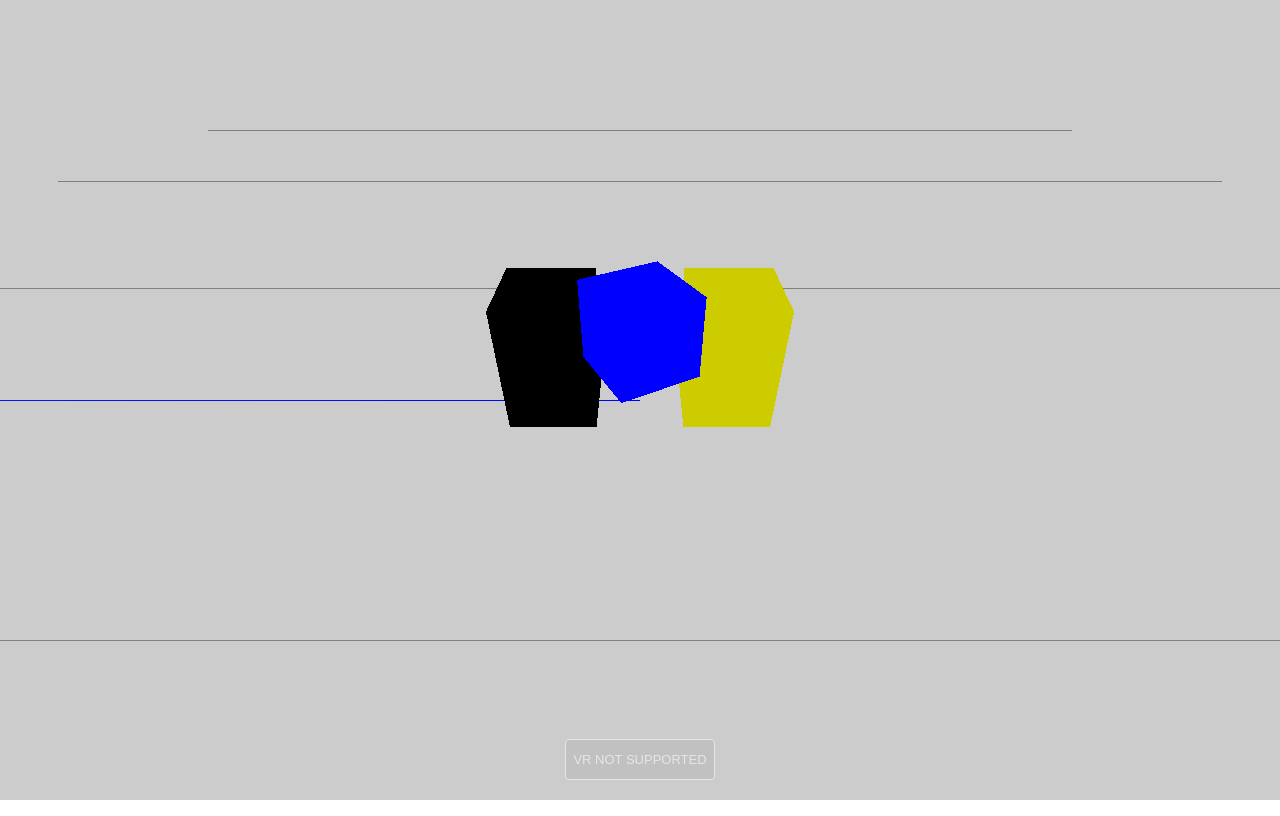
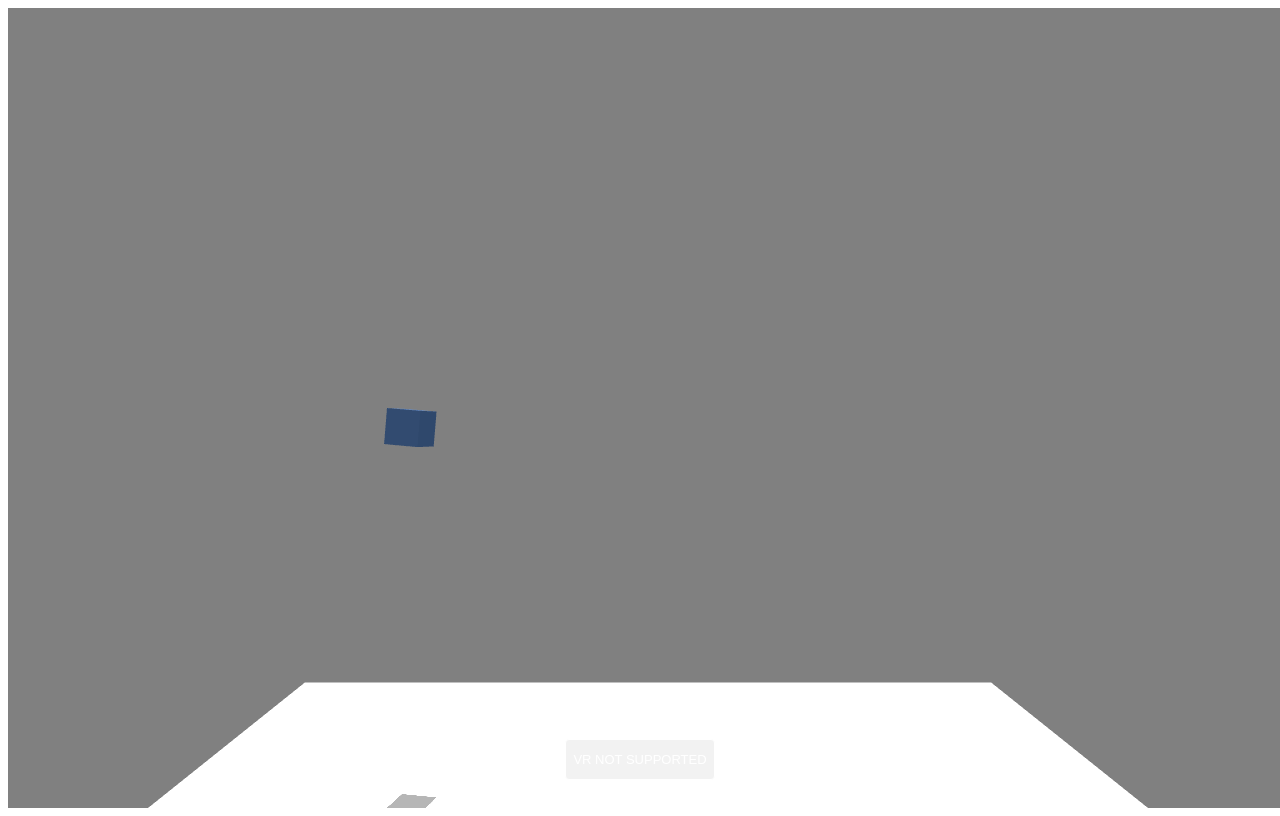
Before and after one commit to rimka023/sae_402, a website: page index2.html in a window 1280 px wide. Drawn offline with nearby package versions, Linux system fonts and the light colour scheme; animation ran at ten frames a second.

Commit message:
Amélioration Vr début interaction objet

```diff
--- a/index2.html
+++ b/index2.html
@@ -1,19 +1,14 @@
 <!DOCTYPE html>
-<html>
+<html lang="en">
+	<head>
+		<title>three.js vr - dragging</title>
+		<meta charset="utf-8">
+		<meta name="viewport" content="width=device-width, initial-scale=1.0, user-scalable=no">
+	</head>
+	<body>
 
-<head>
-    <meta charset="utf-8" />
-    <title>Three.js Cube</title>
-    <style>
-        body {
-            margin: 0;
-            overflow: hidden;
-        }
-    </style>
-</head>
-
-<body>
-    <script src="https://cdn.jsdelivr.net/npm/three@0.131.2/build/three.min.js"></script>
+		<!-- Import maps polyfill -->
+		<!-- Remove this when import maps will be widely supported -->
 		<script async src="https://unpkg.com/es-module-shims@1.6.3/dist/es-module-shims.js"></script>
 
 		<script type="importmap">
@@ -33,89 +28,116 @@
             import { VRButton } from './node_modules/three/examples/jsm/webxr/VRButton.js';
             import { XRControllerModelFactory } from './node_modules/three/examples/jsm/webxr/XRControllerModelFactory.js';
 
-        // Create a Three.js scene
-        const scene = new THREE.Scene();
-        let room;
+			let container;
+			let camera, scene, renderer;
 			let controller1, controller2;
 			let controllerGrip1, controllerGrip2;
 
-        // Create a camera
-        const camera = new THREE.PerspectiveCamera(
-            75, // Field of view
-            window.innerWidth / window.innerHeight, // Aspect ratio
-            0.1, // Near clipping plane
-            1000 // Far clipping plane
-        );
-        camera.position.x = 10
-        camera.position.y = 8
-        camera.position.z = 0
+			let raycaster;
 
-        // Create a renderer
-        const renderer = new THREE.WebGLRenderer();
-        renderer.setSize(window.innerWidth, window.innerHeight);
-        document.body.appendChild(renderer.domElement);
-        document.body.appendChild( VRButton.createButton( renderer ) );
+			const intersected = [];
+			const tempMatrix = new THREE.Matrix4();
 
-        // Create a cube
-        const cubeGeometry = new THREE.BoxGeometry(1, 1, 1);
-        const geometry = new THREE.BoxGeometry(2, 3, 2);
-        const cubeMaterial = new THREE.MeshBasicMaterial({ color: Math.random() < 0.5 ? 0xff0000 : 0x0000ff });
-        const recyclage = new THREE.MeshBasicMaterial({ color: 0xcccc00 });
-        const pasrecyclage = new THREE.MeshBasicMaterial({ color: 0x000000 });
-        const cube = new THREE.Mesh(cubeGeometry, cubeMaterial);
-        const cube1 = new THREE.Mesh(geometry, recyclage);
-        const cube2 = new THREE.Mesh(geometry, pasrecyclage);
+			let controls, group;
 
-        scene.add(cube, cube2, cube1);
-        //----------PIECE----------------
-        room = new THREE.LineSegments(
-					new BoxLineGeometry( 60, 60, 60, 5, 5, 5 ).translate( 0, 30, 0 ),
-					new THREE.LineBasicMaterial( { color: 0x808080 } )
-			    );
+			init();
+			animate();
 
+			function init() {
 
-		scene.add( room );
+				container = document.createElement( 'div' );
+				document.body.appendChild( container );
 
-        function onSelectStart() {
+				scene = new THREE.Scene();
+				scene.background = new THREE.Color( 0x808080 );
 
-            this.userData.isSelecting = true;
+				camera = new THREE.PerspectiveCamera( 50, window.innerWidth / window.innerHeight, 0.1, 10 );
+				camera.position.set( 0, 1.6, 3 );
+
+				controls = new OrbitControls( camera, container );
+				controls.target.set( 0, 1.6, 0 );
+				controls.update();
+
+				const floorGeometry = new THREE.PlaneGeometry( 4, 4 );
+				const floorMaterial = new THREE.MeshStandardMaterial( {
+					color: 0xeeeeee,
+					roughness: 1.0,
+					metalness: 0.0
+				} );
+				const floor = new THREE.Mesh( floorGeometry, floorMaterial );
+				floor.rotation.x = - Math.PI / 2;
+				floor.receiveShadow = true;
+				scene.add( floor );
+
+				scene.add( new THREE.HemisphereLight( 0x808080, 0x606060 ) );
+
+				const light = new THREE.DirectionalLight( 0xffffff );
+				light.position.set( 0, 6, 0 );
+				light.castShadow = true;
+				light.shadow.camera.top = 2;
+				light.shadow.camera.bottom = - 2;
+				light.shadow.camera.right = 2;
+				light.shadow.camera.left = - 2;
+				light.shadow.mapSize.set( 4096, 4096 );
+				scene.add( light );
+
+				group = new THREE.Group();
+				scene.add( group );
+
+				const geometries = [
+					new THREE.BoxGeometry( 0.2, 0.2, 0.2 )
+				];
+
+				for ( let i = 0; i < 1; i ++ ) {
+
+					const geometry = geometries[ Math.floor( Math.random() * geometries.length ) ];
+					const material = new THREE.MeshStandardMaterial( {
+						color: Math.random() * 0xffffff,
+						roughness: 0.7,
+						metalness: 0.0
+					} );
+
+					const object = new THREE.Mesh( geometry, material );
+
+					object.position.x = Math.random() * 4 - 2;
+					object.position.y = Math.random() * 2;
+					object.position.z = Math.random() * 4 - 2;
+
+					object.rotation.x = Math.random() * 2 * Math.PI;
+					object.rotation.y = Math.random() * 2 * Math.PI;
+					object.rotation.z = Math.random() * 2 * Math.PI;
+
+					object.scale.setScalar( Math.random() + 0.5 );
+
+					object.castShadow = true;
+					object.receiveShadow = true;
+
+					group.add( object );
 
 				}
 
-            function onSelectEnd() {
+				//
 
-            this.userData.isSelecting = false;
+				renderer = new THREE.WebGLRenderer( { antialias: true } );
+				renderer.setPixelRatio( window.devicePixelRatio );
+				renderer.setSize( window.innerWidth, window.innerHeight );
+				renderer.outputEncoding = THREE.sRGBEncoding;
+				renderer.shadowMap.enabled = true;
+				renderer.xr.enabled = true;
+				container.appendChild( renderer.domElement );
 
-        }
+				document.body.appendChild( VRButton.createButton( renderer ) );
+
+				// controllers
 
 				controller1 = renderer.xr.getController( 0 );
 				controller1.addEventListener( 'selectstart', onSelectStart );
 				controller1.addEventListener( 'selectend', onSelectEnd );
-        controller1.addEventListener( 'connected', function ( event ) {
-
-            this.add( buildController( event.data ) );
-
-        } );
-        controller1.addEventListener( 'disconnected', function () {
-
-            this.remove( this.children[ 0 ] );
-
-        } );
 				scene.add( controller1 );
 
 				controller2 = renderer.xr.getController( 1 );
 				controller2.addEventListener( 'selectstart', onSelectStart );
 				controller2.addEventListener( 'selectend', onSelectEnd );
-        controller2.addEventListener( 'connected', function ( event ) {
-
-            this.add( buildController( event.data ) );
-
-        } );
-        controller2.addEventListener( 'disconnected', function () {
-
-            this.remove( this.children[ 0 ] );
-
-        } );
 				scene.add( controller2 );
 
 				const controllerModelFactory = new XRControllerModelFactory();
@@ -130,7 +152,22 @@
 
 				//
 
+				const geometry = new THREE.BufferGeometry().setFromPoints( [ new THREE.Vector3( 0, 0, 0 ), new THREE.Vector3( 0, 0, - 1 ) ] );
+
+				const line = new THREE.Line( geometry );
+				line.name = 'line';
+				line.scale.z = 5;
+
+				controller1.add( line.clone() );
+				controller2.add( line.clone() );
+
+				raycaster = new THREE.Raycaster();
+
+				//
+
 				window.addEventListener( 'resize', onWindowResize );
+
+			}
 
 			function onWindowResize() {
 
@@ -140,75 +177,112 @@
 				renderer.setSize( window.innerWidth, window.innerHeight );
 
 			}
-        function handleController( controller ) {
 
-            if ( controller.userData.isSelecting ) {
+			function onSelectStart( event ) {
 
-                const object = room.children[ count ++ ];
+				const controller = event.target;
 
-                object.position.copy( controller.position );
-                object.userData.velocity.x = ( Math.random() - 0.5 ) * 3;
-                object.userData.velocity.y = ( Math.random() - 0.5 ) * 3;
-                object.userData.velocity.z = ( Math.random() - 9 );
-                object.userData.velocity.applyQuaternion( controller.quaternion );
+				const intersections = getIntersections( controller );
 
-                if ( count === room.children.length ) count = 0;
+				if ( intersections.length > 0 ) {
+
+					const intersection = intersections[ 0 ];
+
+					const object = intersection.object;
+					object.material.emissive.b = 1;
+					controller.attach( object );
+
+					controller.userData.selected = object;
 
 				}
 
 			}
-        handleController( controller1 );
-		handleController( controller2 );
 
-        // Cube produit
-        cube.position.x = 5;
-        cube.position.y = 5;
-        cube.position.z = 0;
+			function onSelectEnd( event ) {
 
-        // Cube recyclage
-        cube1.position.x = 0;
-        cube1.position.y = 1.5;
-        cube1.position.z = -2;
+				const controller = event.target;
 
-        // Cube pas recyclable
-        cube2.position.x = 0;
-        cube2.position.y = 1.5;
-        cube2.position.z = 2;
+				if ( controller.userData.selected !== undefined ) {
 
-        const axesHelper = new THREE.AxesHelper(100)
-          // Ajouter les axes à la scène
-        scene.add(axesHelper)
+					const object = controller.userData.selected;
+					object.material.emissive.b = 0;
+					group.attach( object );
 
-        let clicked = false;
-        let originalColor = cubeMaterial.color.clone();
-        const onClick = () => {
-            if (!clicked) {
-                clicked = true;
-                cubeMaterial.color = new THREE.Color(0x00ff00);
-                setTimeout(() => {
-                    clicked = false;
-                    cubeMaterial.color = originalColor;
-                }, 1000);
+					controller.userData.selected = undefined;
+
 				}
-        };
-
-        const control = new OrbitControls(camera, renderer.domElement)
 
 
-        renderer.setClearColor(0xcccccc, 1, 0)
+			}
 
-        // Render the scene
-        const animate = () => {
-            requestAnimationFrame(animate);
-            renderer.render(scene, camera);
-            cube.rotation.y += 0.01
-        };
-        animate();
+			function getIntersections( controller ) {
 
+				tempMatrix.identity().extractRotation( controller.matrixWorld );
 
+				raycaster.ray.origin.setFromMatrixPosition( controller.matrixWorld );
+				raycaster.ray.direction.set( 0, 0, - 1 ).applyMatrix4( tempMatrix );
 
+				return raycaster.intersectObjects( group.children, false );
+
+			}
+
+			function intersectObjects( controller ) {
+
+				// Do not highlight when already selected
+
+				if ( controller.userData.selected !== undefined ) return;
+
+				const line = controller.getObjectByName( 'line' );
+				const intersections = getIntersections( controller );
+
+				if ( intersections.length > 0 ) {
+
+					const intersection = intersections[ 0 ];
+
+					const object = intersection.object;
+					object.material.emissive.r = 1;
+					intersected.push( object );
+
+					line.scale.z = intersection.distance;
+
+				} else {
+
+					line.scale.z = 5;
+
+				}
+
+			}
+
+			function cleanIntersected() {
+
+				while ( intersected.length ) {
+
+					const object = intersected.pop();
+					object.material.emissive.r = 0;
+
+				}
+
+			}
+
+			//
+
+			function animate() {
+
+				renderer.setAnimationLoop( render );
+
+			}
+
+			function render() {
+
+				cleanIntersected();
+
+				intersectObjects( controller1 );
+				intersectObjects( controller2 );
+
+				renderer.render( scene, camera );
+
+			}
 
 		</script>
 	</body>
-
 </html>
```
Also changed, not shown: index.html (+178 -89 lines). Lines whose indentation alone changed are shown as unchanged.
